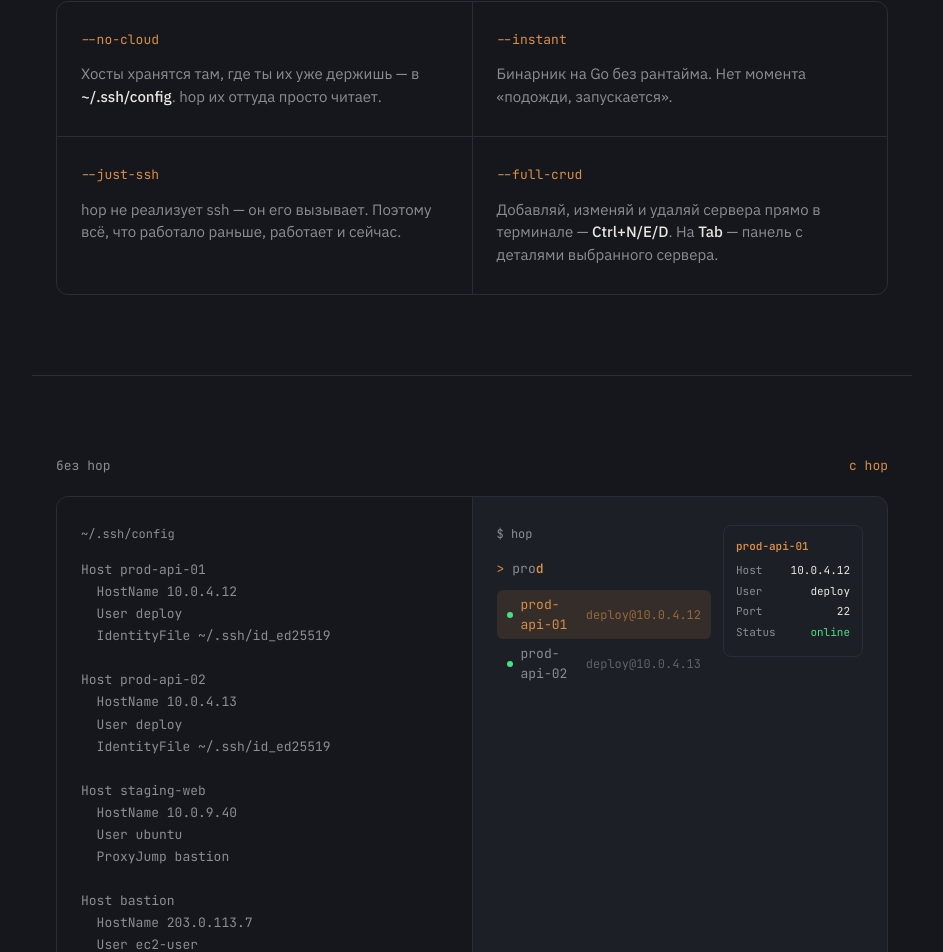
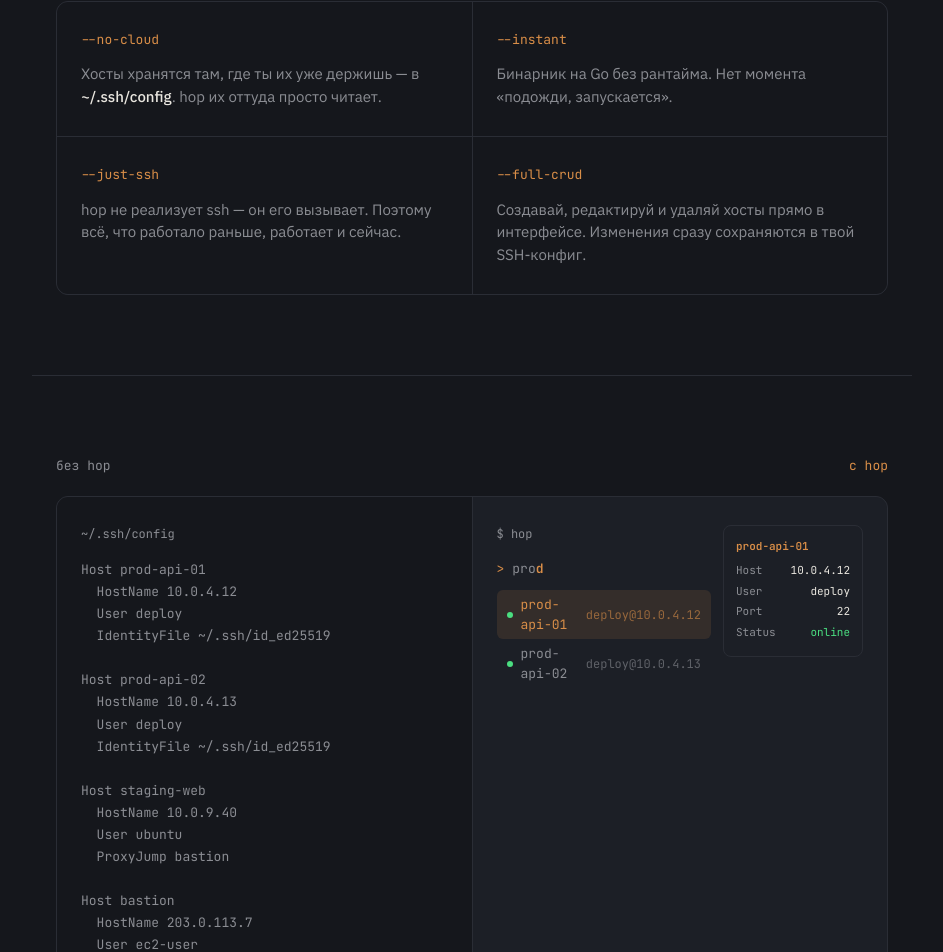
Before and after one commit to elev1e1nSure/hop-site, a React (Vite) app: page / in a window 1280 px wide. Shown: the part 1197-2149 px from the top of the page, without its empty margins (168-1111 px from the left). Built offline with nearby package versions, Linux system fonts and the light colour scheme.

Commit message:
docs: update --full-crud description text

```diff
--- a/src/App.jsx
+++ b/src/App.jsx
@@ -251,9 +251,7 @@ export default function App() {
             <div className="bg-bg py-[28px] px-6">
               <p className="font-mono text-[13px] text-accent mb-3.5">--full-crud</p>
               <p className="m-0 text-text-dim text-[15px]">
-                Добавляй, изменяй и удаляй сервера прямо в терминале —{' '}
-                <strong className="text-text-main font-medium">Ctrl+N/E/D</strong>.
-                На <strong className="text-text-main font-medium">Tab</strong> — панель с деталями выбранного сервера.
+                Создавай, редактируй и удаляй хосты прямо в интерфейсе. Изменения сразу сохраняются в твой SSH-конфиг.
               </p>
             </div>
           </div>
```
